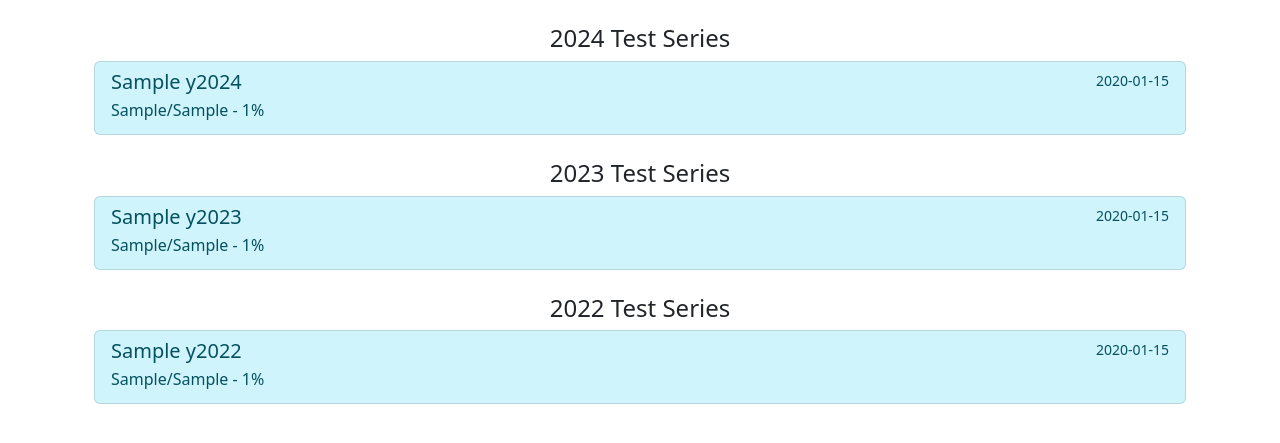
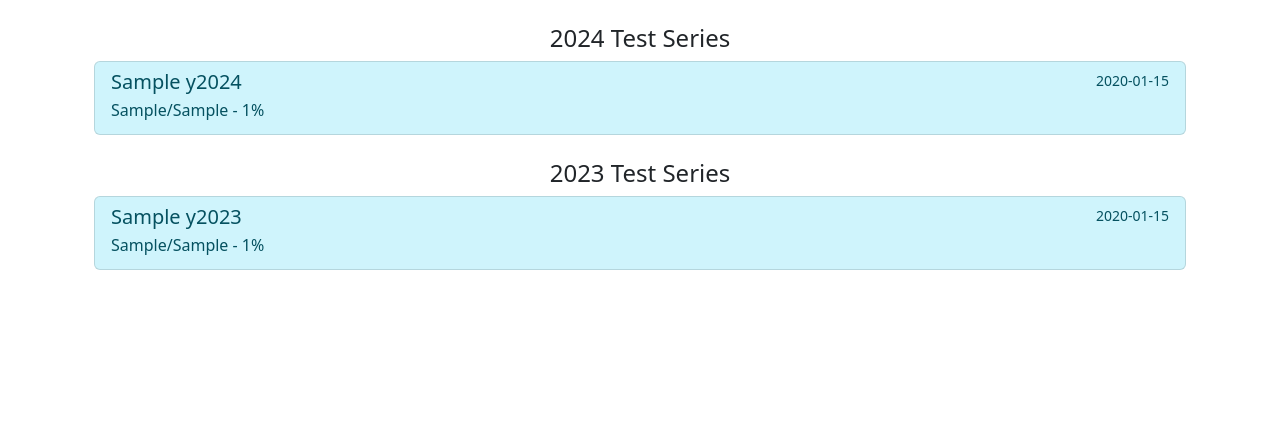
Before and after one commit to emsaumay/classplus-extended, a Flask app: template templates/reports.html in a window 1280 px wide. Shown: the top 443 px of the page. Run offline with Flask 2, Linux system fonts and the light colour scheme; the template is opened without the code that fills it: most values are stand-ins (such as "Sample title", 1, 10 or a date in 2020).

Commit message:
added viewing test feat.

```diff
--- a/index.py
+++ b/index.py
@@ -195,11 +195,10 @@ def get_report(token):
         'x-access-token': token,
     }
 
-    y2022 = r.get(f"{os.environ.get('REPORT')}ts2sw6st", headers=headers).json()['data']
     y2023 = r.get(f"{os.environ.get('REPORT')}ts2jdlqm", headers=headers).json()['data']
     y2024 = r.get(f"{os.environ.get('REPORT')}ts23qlno", headers=headers).json()['data']
 
-    return y2022, y2023, y2024
+    return y2023, y2024
 
 def get_test(id, token):
     web_headers = {
@@ -284,9 +283,8 @@ def folder():
 @app.route('/report')
 def report():
     token = str(request.args.get('token'))
-    y2022, y2023, y2024 = get_report(token)
-    # y2022 = get_report(token)
-    return render_template('reports.html', token=token, y2022=y2022, y2023=y2023, y2024=y2024)
+    y2023, y2024 = get_report(token)
+    return render_template('reports.html', token=token, y2023=y2023, y2024=y2024)
 
 @app.route('/test')
 def test():
--- a/templates/reports.html
+++ b/templates/reports.html
@@ -44,22 +44,6 @@
           </div><br>
         </div>
 
-        <div class="container">
-          <p class="h4 text-center">2022 Test Series</p>
-          <div class="list-group">
-          {% for r in y2022 %}
-              {% if r['scoredMarks'] != None %}
-          <a href="https://zeal.saumay.dev/test?testid={{r['batchTestId']}}&token={{token}}" class="list-group-item list-group-item-action list-group-item-info">
-            <div class="d-flex w-100 justify-content-between">
-              <h5 class="mb-1">{{r['testName']}}</h5>
-              <small>{{r['endTime'][0:10]}}</small>
-            </div>
-            <p class="mb-1">{{r['scoredMarks']}}/{{r['maxMarks']}} - {{r['percentage']}}%</p>
-          </a>
-          {% endif %}
-          {% endfor %}
-          </div>
-        </div>
     </div>
     <script src="https://cdn.jsdelivr.net/npm/bootstrap@5.2.0-beta1/dist/js/bootstrap.bundle.min.js" integrity="sha384-pprn3073KE6tl6bjs2QrFaJGz5/SUsLqktiwsUTF55Jfv3qYSDhgCecCxMW52nD2" crossorigin="anonymous"></script>
   </body>
--- a/templates/test.html
+++ b/templates/test.html
@@ -27,7 +27,8 @@
               <p class="card-text">Accuracy: {{cms['sectionWiseStats'][0]['accuracy'] }} / {{cms['analytics']['testStats']['average']['averageAccuracy'] }}</p>
               <p class="card-text">Correct: {{cms['sectionWiseStats'][0]['correctAnswers'] }} / {{cms['analytics']['testStats']['average']['averageCorrect'] }}</p>
               <p class="card-text">InCorrect: {{cms['sectionWiseStats'][0]['inCorrectAnswers'] }} / {{cms['analytics']['testStats']['average']['averageInCorrect'] }}</p>
-              <a href="/solution?testid={{testId}}&studenttestid={{studentTestId}}&cmstoken={{cmstoken}}" target="_parent" class="btn btn-info">View Test & Solutions</a>
+              <a href="/solution?testid={{testId}}&studenttestid={{studentTestId}}&cmstoken={{cmstoken}}" target="_blank" class="btn btn-info">View Test & Solutions</a>
+              <a href="https://student-cms.classplusapp.com/solution?token={{cmstoken}}&testId={{testId}}&studentTestId={{studentTestId}}&defaultLanguage=en&isGenericShare=false" target="_blank" class="btn btn-info">View Your Test</a>
             </div>
           </div>
         </div>
```
